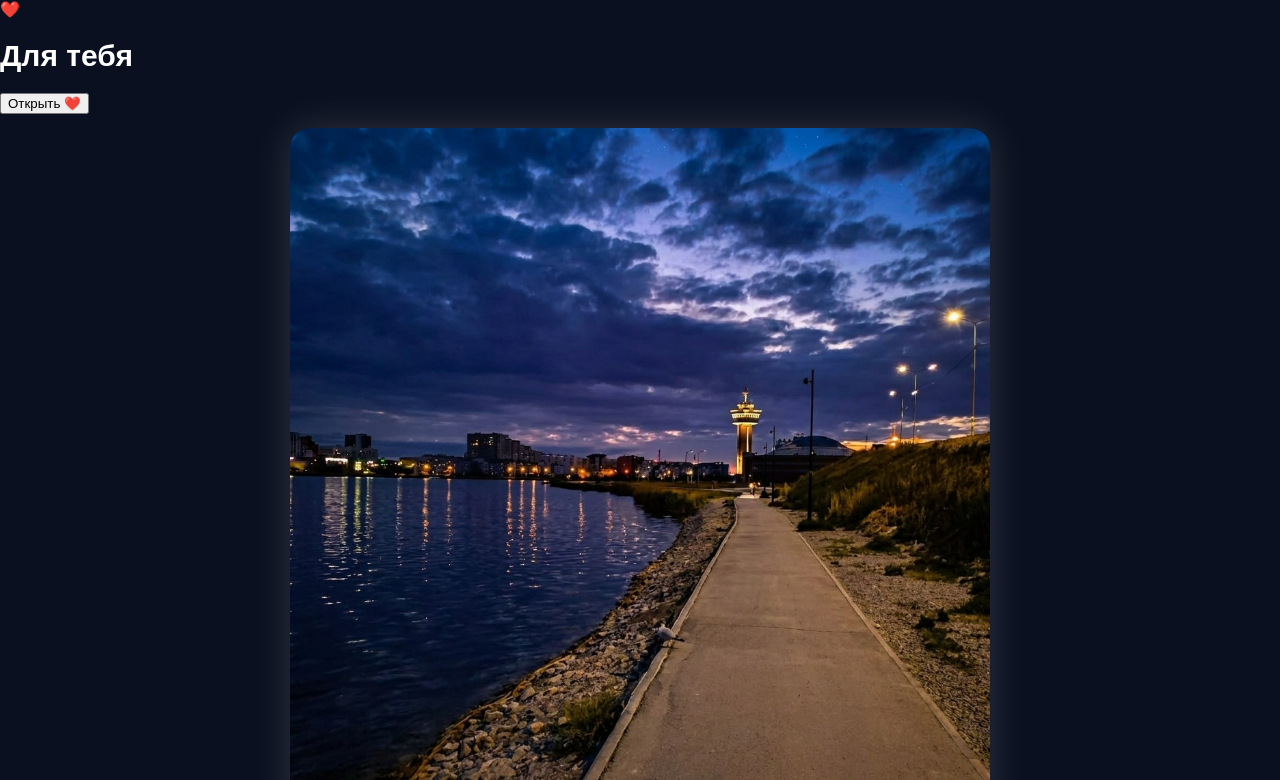
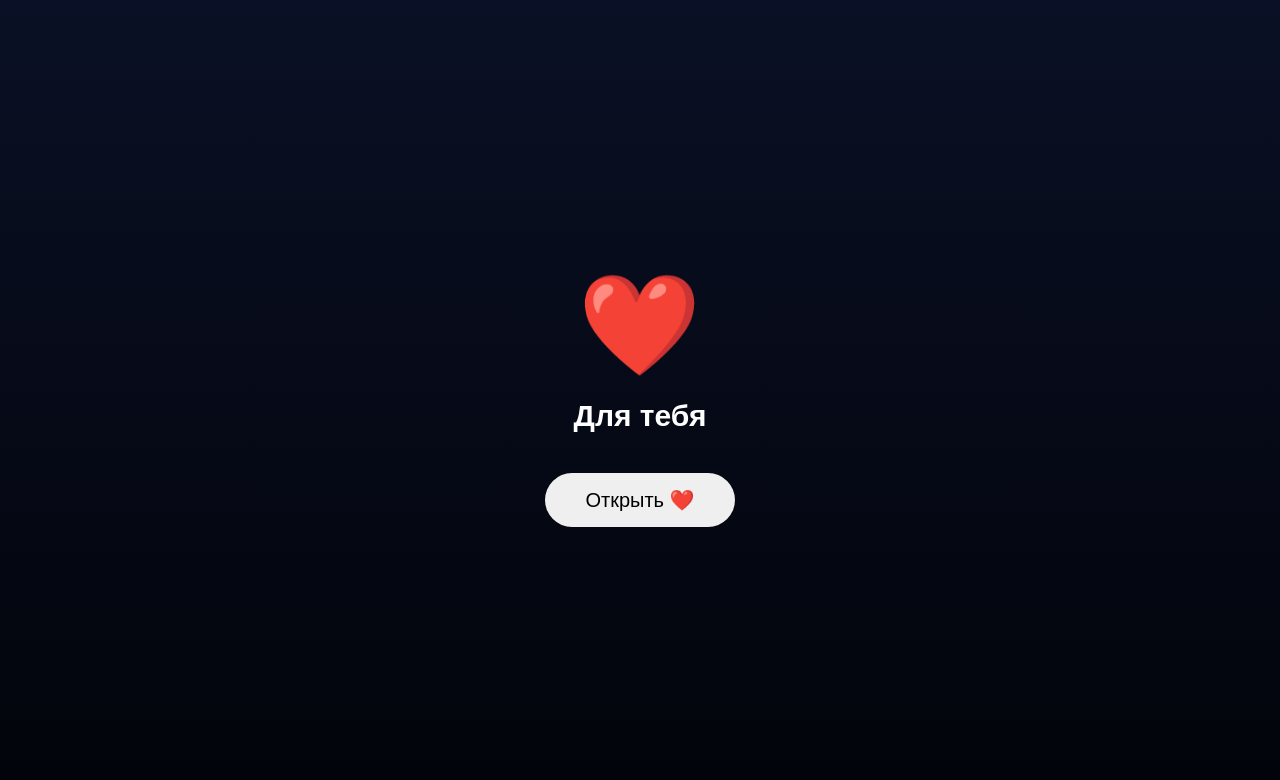
Before and after one commit to foize0/alenaa, a plain HTML site: page index.html in a window 1280 px wide. Shown: the top 780 px of the page. Drawn offline with Linux system fonts and the light colour scheme.

Commit message:
Update style.css

```diff
--- a/style.css
+++ b/style.css
@@ -214,3 +214,72 @@ h1{
     }
 
 }
+#start-screen{
+
+    position:fixed;
+
+    top:0;
+    left:0;
+
+    width:100%;
+    height:100vh;
+
+    background:
+    linear-gradient(
+        180deg,
+        #0a1025,
+        #02040a
+    );
+
+    display:flex;
+
+    justify-content:center;
+    align-items:center;
+
+    z-index:9999;
+}
+
+#start-content{
+
+    text-align:center;
+}
+
+#heart-big{
+
+    font-size:90px;
+
+    margin-bottom:20px;
+
+    animation:pulse 2s infinite;
+}
+
+#start-btn{
+
+    margin-top:20px;
+
+    padding:15px 40px;
+
+    border:none;
+
+    border-radius:30px;
+
+    font-size:20px;
+
+    cursor:pointer;
+}
+
+@keyframes pulse{
+
+    0%{
+        transform:scale(1);
+    }
+
+    50%{
+        transform:scale(1.1);
+    }
+
+    100%{
+        transform:scale(1);
+    }
+
+}
```
